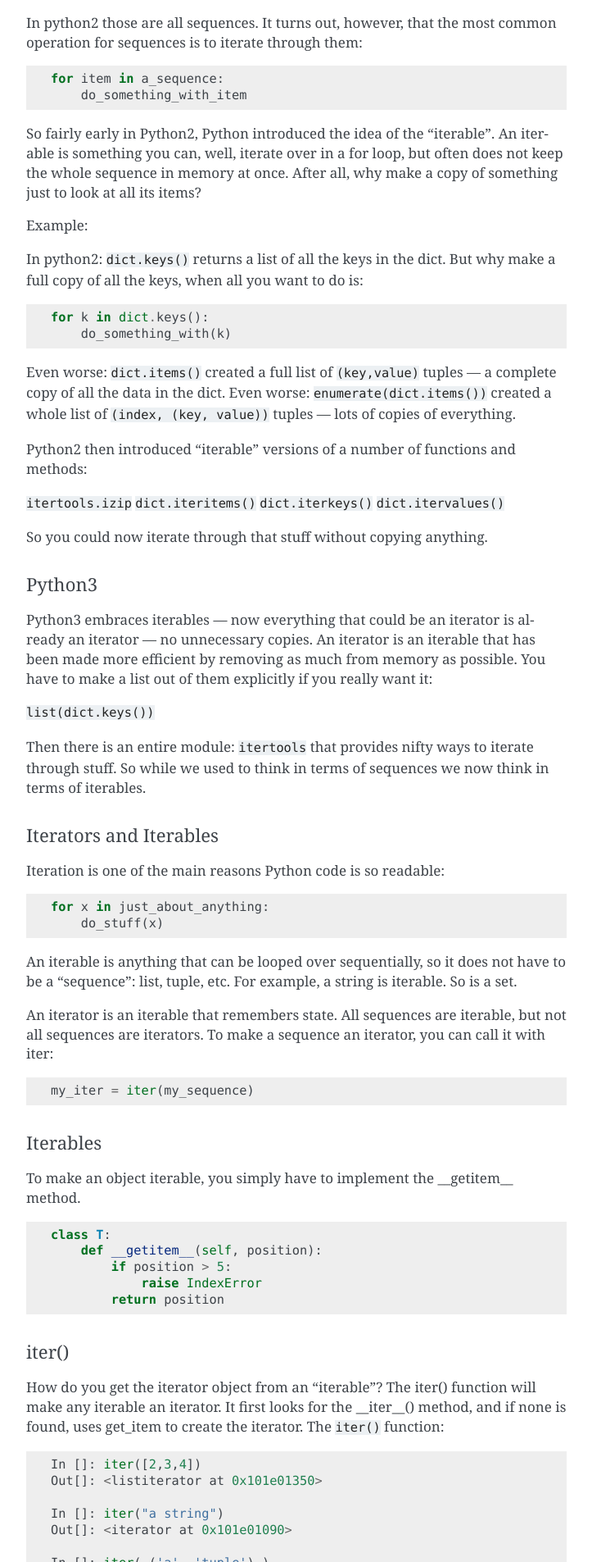
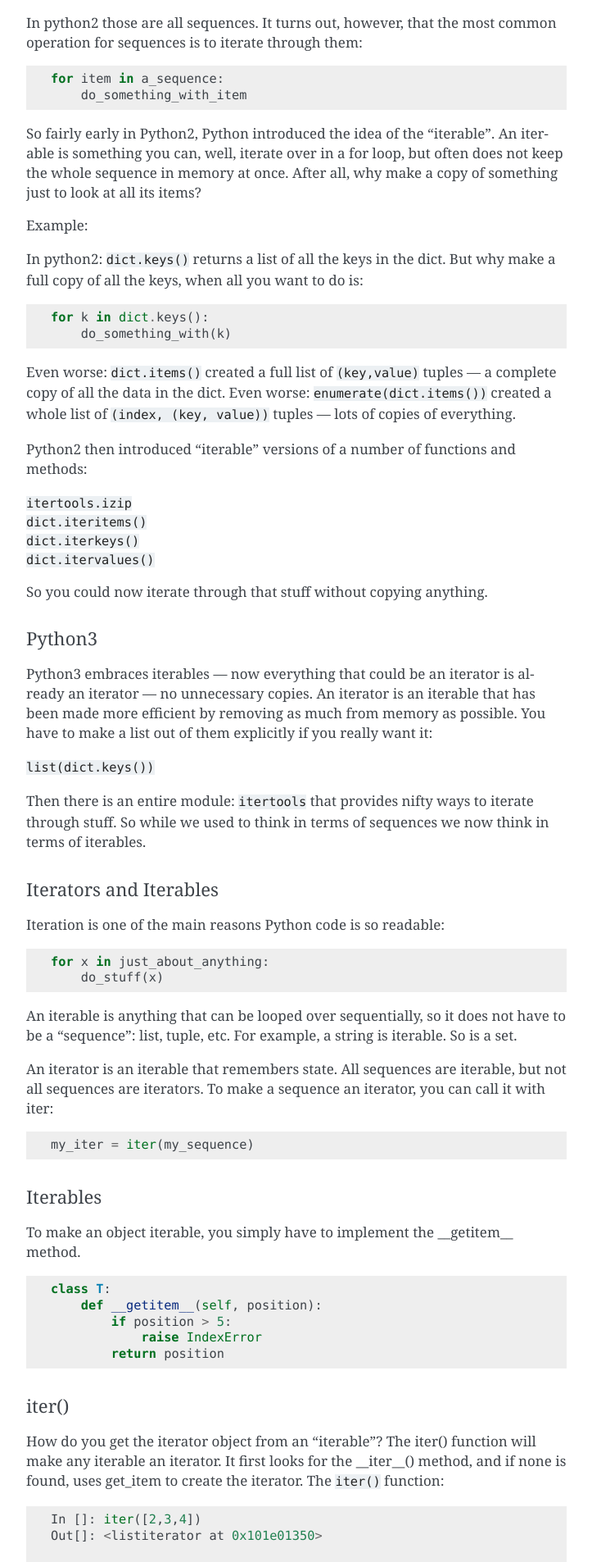
Before and after one commit to ak-foster/FP2, a Sphinx documentation site: the page built from source/index.rst, in a window 1280 px wide. Shown: the part 4495-6400 px from the top of the page at 82% size, without its empty margins (388-1111 px from the left). Built offline with Sphinx 7.4.7, drawn with Linux system fonts in a browser that asks for light colours.

Commit message:
Pagination

```diff
--- a/source/index.rst
+++ b/source/index.rst
@@ -222,10 +222,10 @@ Even worse: ``dict.items()`` created a full list of ``(key,value)`` tuples --- a
 
 Python2 then introduced "iterable" versions of a number of functions and methods:
 
-``itertools.izip``
-``dict.iteritems()``
-``dict.iterkeys()``
-``dict.itervalues()``
+| ``itertools.izip``
+| ``dict.iteritems()``
+| ``dict.iterkeys()``
+| ``dict.itervalues()``
 
 So you could now iterate through that stuff without copying anything.
 
```
